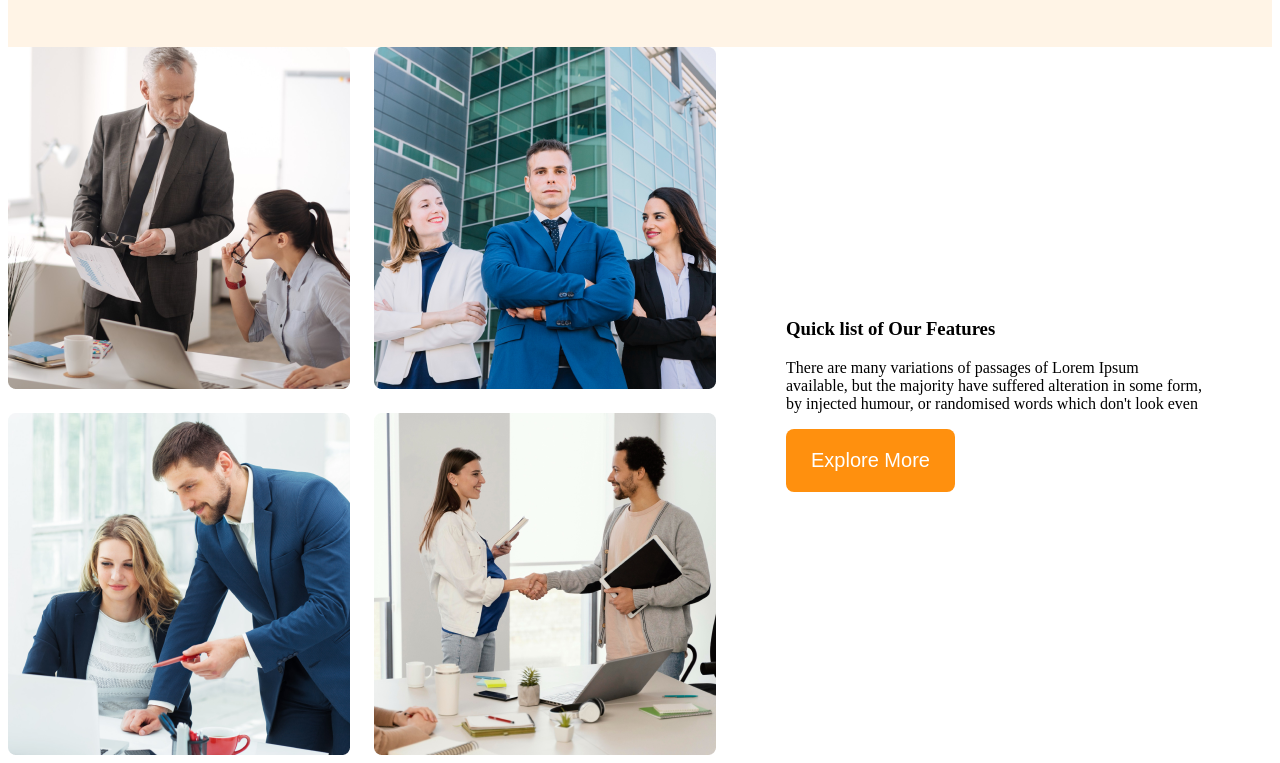
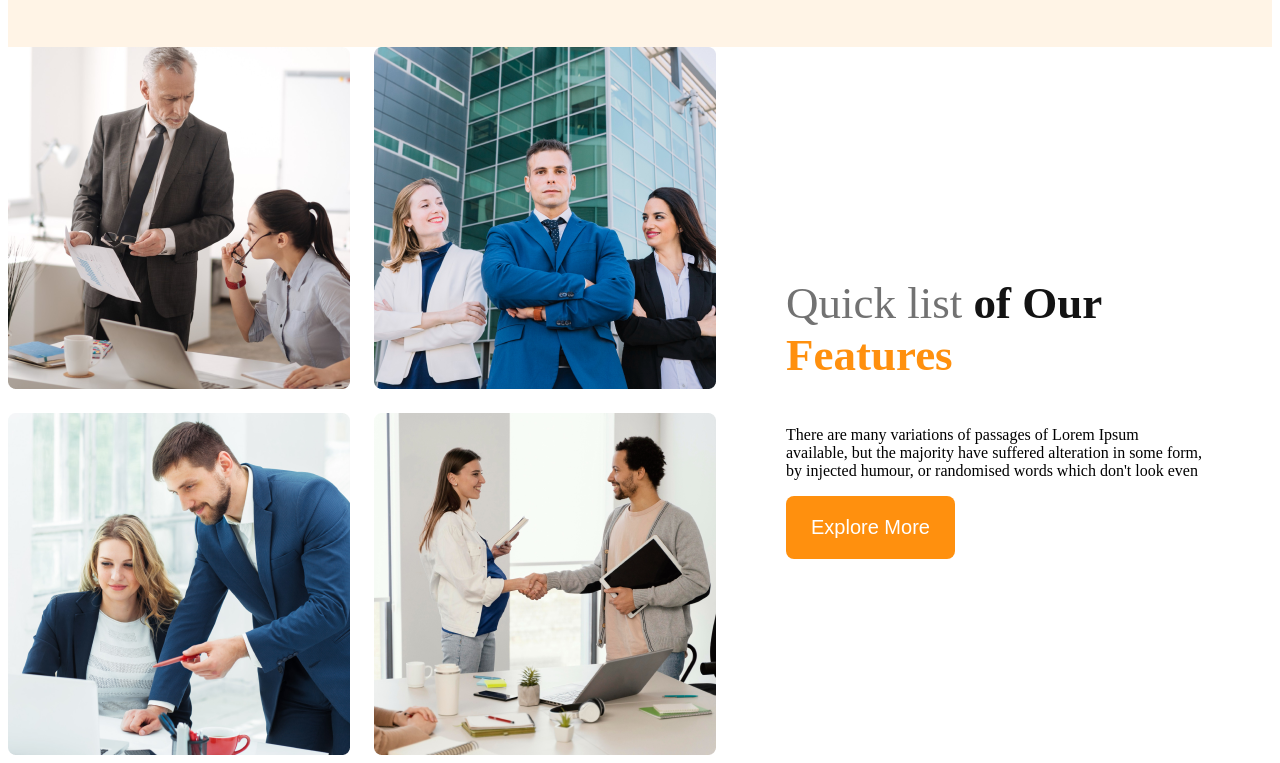
Before and after one commit to Kamrulthedev/my-architects-resouces-g3, a plain HTML site: page index.html in a window 1280 px wide. Shown: the part 983-1746 px from the top of the page. Drawn offline with Linux system fonts and the light colour scheme.

Commit message:
my title color chang

```diff
--- a/Styles/arcited.CSS
+++ b/Styles/arcited.CSS
@@ -97,3 +97,18 @@ main{
     padding-right: 70px;
     padding-left: 70px;
 }
+.temas-title{
+    font-size: 45px;
+}
+.temas-title .Quick-text{
+    color: #727272;
+    font-weight: 500;
+}
+.temas-title .text-features{
+    color: #FF900E;
+    font-weight: 700;
+}
+.temas-title .text-our{
+    color: #131313;
+    font-weight: 700;
+}
--- a/index.html
+++ b/index.html
@@ -37,7 +37,7 @@
             <img src="images/team4.png" alt="">
         </div>
             <div class="temas-content">
-                <h3 class="temas-title">Quick list of Our Features</h3>
+              <h3 class="temas-title"><span class="Quick-text">Quick list</span> <span class="text-our"> of Our </span> <span class="text-features">Features</span></h3>
                 <p class="temas-prageup">There are many variations of passages of Lorem Ipsum available, but the majority have suffered alteration in some form, by injected humour, or randomised words which don't look even</p>
                 <button class="btn-primary">Explore More</button>
             </div>
```
